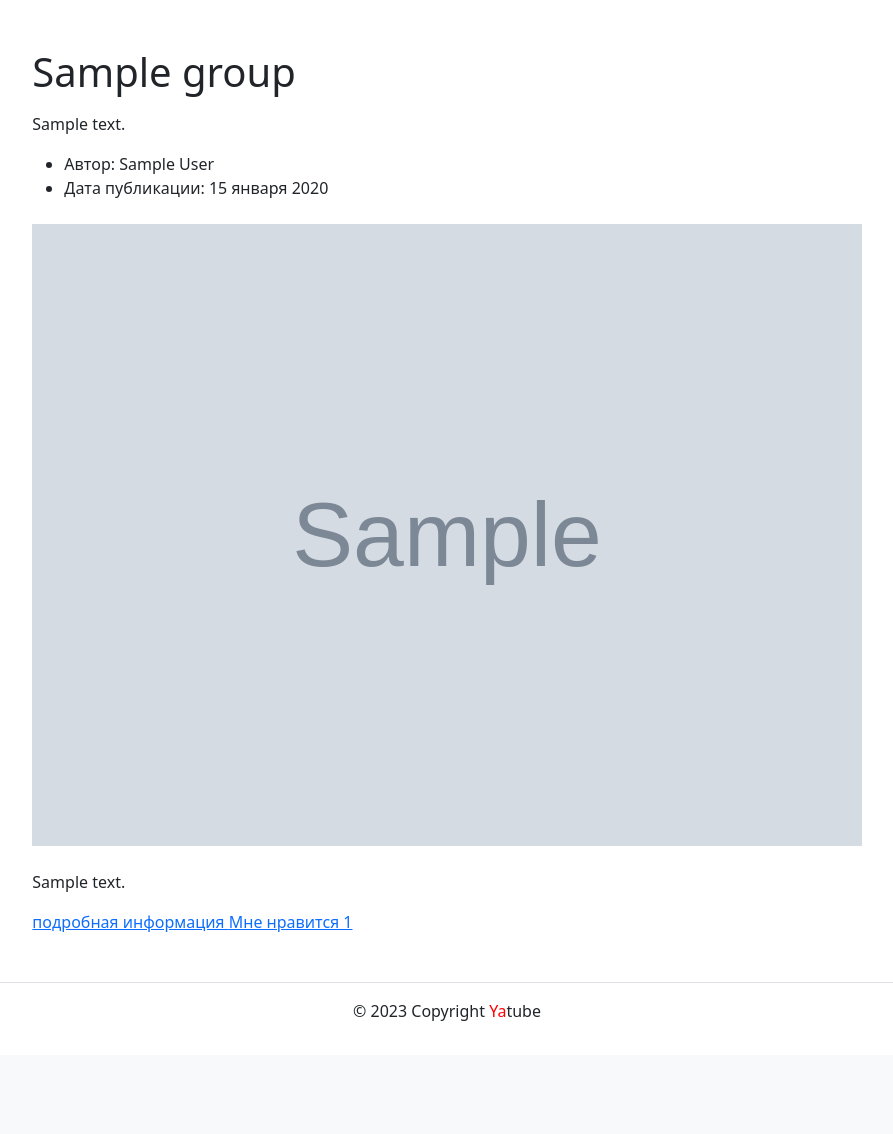
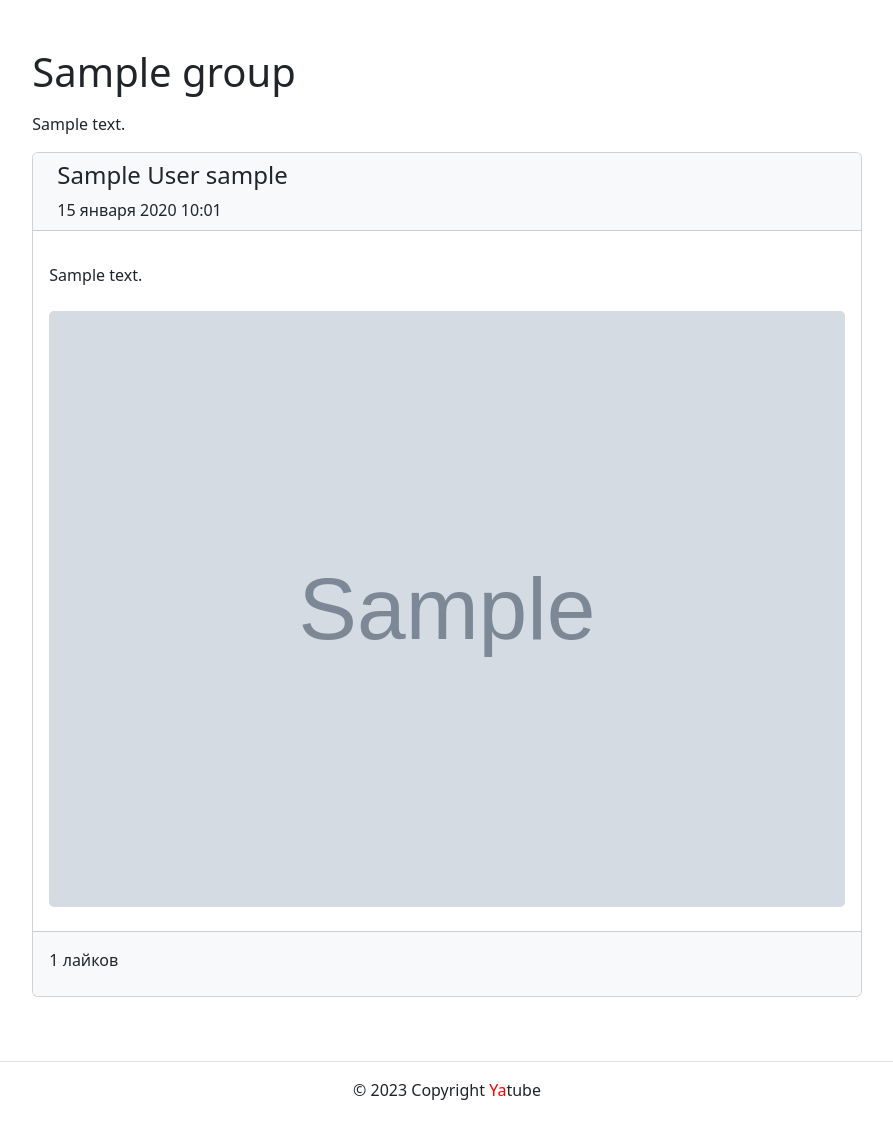
Before and after one commit to gavagaver/yatube, a Django app: a page that uses yatube/templates/posts/includes/post_card.html in a window 1280 px wide. Shown: the part 56-1190 px from the top of the page, without its empty margins (193-1086 px from the left). Before the commit the page ends 1077 px from the top, so only its background shows below. Run offline with Django 3.2, Linux system fonts and the light colour scheme; tables that the repository leaves empty hold one stand-in row (values such as "Sample post"); grey boxes marked "Sample" are stand-in pictures; data that the repository does not hold is empty; some libraries are stand-ins or nearby versions.

Commit message:
Improved the appearance of the post card

```diff
--- a/yatube/templates/posts/includes/post_card.html
+++ b/yatube/templates/posts/includes/post_card.html
@@ -1,24 +1,29 @@
 {% load thumbnail %}
-<article>
-  <ul>
-    <li>
-      Автор: {{ post.author.get_full_name }}
-    </li>
-    <li>
-      Дата публикации: {{ post.pub_date|date:"d E Y" }}
-    </li>
-  </ul>
-  {% thumbnail post.image "960x339" crop="center" upscale=True as im %}
-    <img class="card-img my-2" src="{{ im.url }}">
-  {% endthumbnail %}
-  <p>{{ post.text|linebreaks }}</p>
-  <a href="{% url 'posts:post_detail' post.id %}">подробная информация </a>
-  <a href="
-    {% if post.is_liked %}
-      {% url 'posts:post_unlike' post.id %}
-    {% else  %}
-      {% url 'posts:post_like' post.id %}
-    {% endif %}
-  ">Мне нравится {{ post.total_likes }}</a>
 
-</article>
+<div class="card mb-3">
+  <div class="card-header bg-light">
+    <div class="row justify-content-between">
+      <div class="col">
+        <div class="d-flex">
+          <div class="flex-1 align-self-center ms-2">
+            <h4>{{ post.author.get_full_name }} {{ post.author.username }}</h4>
+            <p class="mb-0 fs--1">{{ post.pub_date|date:"d E Y H:m" }}</p>
+          </div>
+        </div>
+      </div>
+    </div>
+  </div>
+  <div class="card-body overflow-hidden">
+    <p>{{ post.text|linebreaks }}</p>
+    <div class="row mx-n1">
+      <a href="{% url 'posts:post_detail' post.id %}">
+        {% thumbnail post.image "960x339" crop="center" upscale=True as im %}
+          <img class="card-img my-2" src="{{ im.url }}">
+        {% endthumbnail %}
+      </a>
+    </div>
+  </div>
+  <div class="card-footer bg-light pt-0">
+    <div class="fs--1 py-3">{{ post.total_likes }} лайков</div>
+  </div>
+</div>
```
